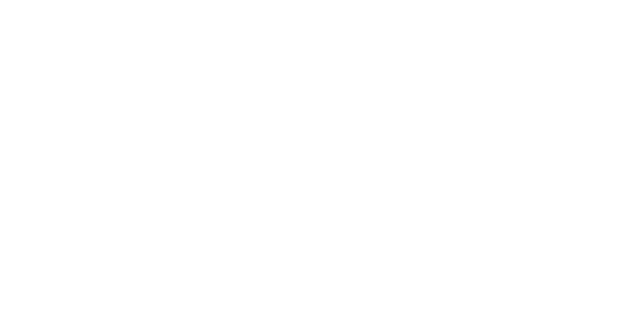
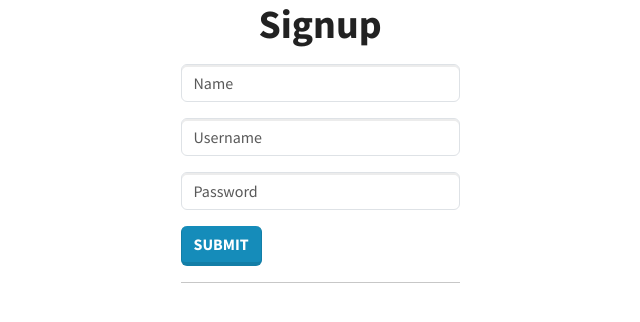
Before and after one commit to ashez2000/chitchat, a React (Vite) app in the folder client/: page /signup in a window 1280 px wide. Before the commit this address had no page. Shown: the top 322 px of the page, without its empty margins (320-960 px from the left). Built offline with nearby package versions, Linux system fonts and the light colour scheme.

Commit message:
Add signup form

```diff
--- a/client/package.json
+++ b/client/package.json
@@ -9,6 +9,8 @@
     "preview": "vite preview"
   },
   "dependencies": {
+    "axios": "^1.5.1",
+    "jotai": "^2.4.3",
     "react": "^18.2.0",
     "react-dom": "^18.2.0",
     "react-router-dom": "^6.16.0"
--- a/client/src/App.jsx
+++ b/client/src/App.jsx
@@ -1,10 +1,12 @@
 import { Routes, Route } from 'react-router-dom'
 import HomePage from './pages/home'
+import SignupPage from './pages/signup'
 
 export default function App() {
   return (
     <Routes>
       <Route path="/" element={<HomePage />} />
+      <Route path="/signup" element={<SignupPage />} />
     </Routes>
   )
 }
--- /dev/null
+++ b/client/src/api.js
@@ -0,0 +1,8 @@
+import axios from 'axios'
+
+const api = axios.create({
+  baseURL: 'http://localhost:3000/api',
+  withCredentials: true,
+})
+
+export default api
--- /dev/null
+++ b/client/src/hooks/user.js
@@ -0,0 +1,11 @@
+import { atom, useAtom } from 'jotai'
+
+const userAtom = atom(null)
+
+export default function useUser() {
+  const [user, setUser] = useAtom(userAtom)
+  return {
+    user,
+    setUser,
+  }
+}
--- /dev/null
+++ b/client/src/layouts/auth.jsx
@@ -0,0 +1,3 @@
+export default function AuthLayout(props) {
+  return <main className="container">{props.children}</main>
+}
--- /dev/null
+++ b/client/src/pages/signup.jsx
@@ -0,0 +1,73 @@
+import { useState } from 'react'
+import { useNavigate, Navigate } from 'react-router-dom'
+
+import api from '../api'
+import useUser from '../hooks/user'
+import AuthLayout from '../layouts/auth'
+
+export default function SignupPage() {
+  const [name, setName] = useState('')
+  const [username, setUsername] = useState('')
+  const [password, setPassword] = useState('')
+  const [loading, setLoading] = useState(false)
+
+  const navigate = useNavigate()
+  const { user, setUser } = useUser()
+
+  const handleSubmit = async (e) => {
+    e.preventDefault()
+
+    try {
+      const res = await api.post('/auth/signup', {
+        name,
+        username,
+        password,
+      })
+      setUser(res.data.user)
+      navigate('/')
+    } catch (err) {
+      console.error(err)
+    }
+  }
+
+  if (user) {
+    return <Navigate to="/" />
+  }
+
+  return (
+    <AuthLayout>
+      <h1 className="fw-bold text-center mb-3">Signup</h1>
+
+      <div className="col-3 mx-auto">
+        <form onSubmit={handleSubmit}>
+          <input
+            className="form-control mb-3"
+            type="text"
+            placeholder="Name"
+            value={name}
+            onChange={(e) => setName(e.target.value)}
+          />
+
+          <input
+            className="form-control mb-3"
+            type="text"
+            placeholder="Username"
+            value={username}
+            onChange={(e) => setUsername(e.target.value)}
+          />
+
+          <input
+            className="form-control mb-3"
+            type="password"
+            placeholder="Password"
+            value={password}
+            onChange={(e) => setPassword(e.target.value)}
+          />
+
+          <button className="btn btn-primary">Submit</button>
+        </form>
+        <hr />
+      </div>
+    </AuthLayout>
+  )
+}
```
Also changed, not shown: 2 other files (tests, documents, lock files or other folders).
